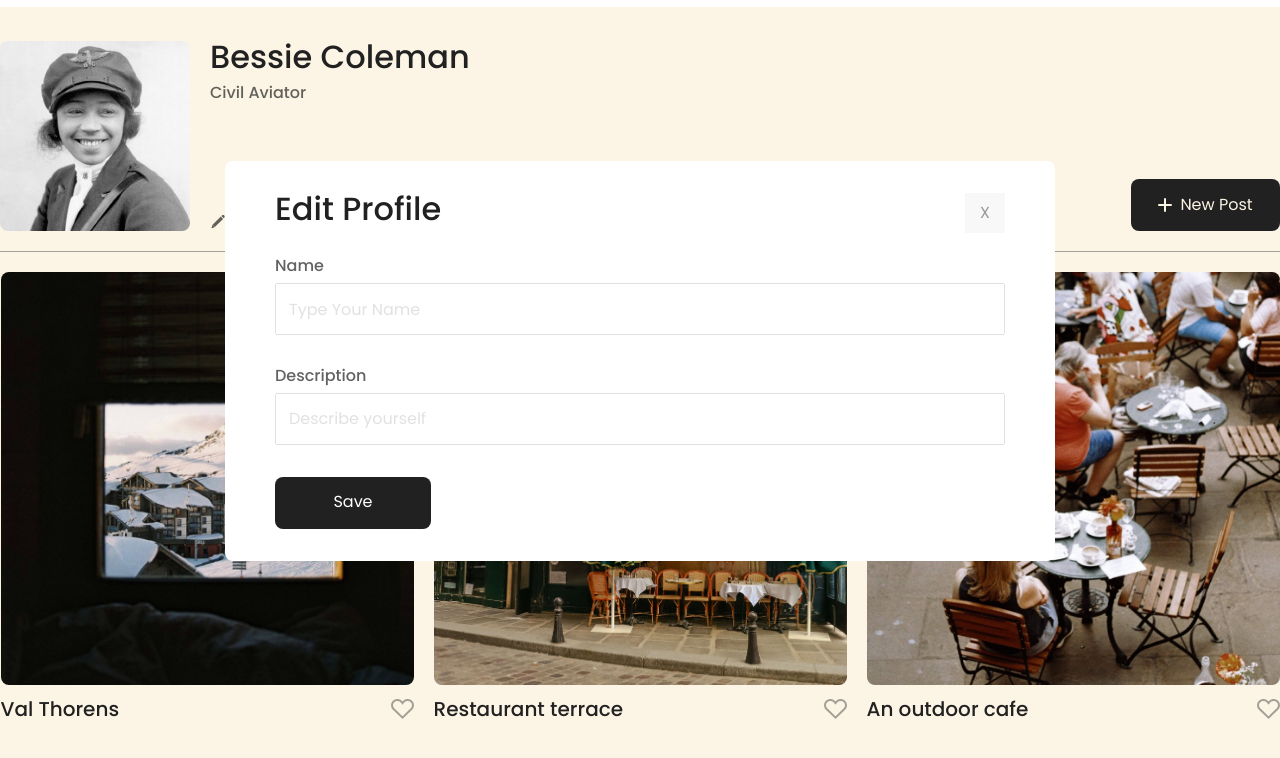
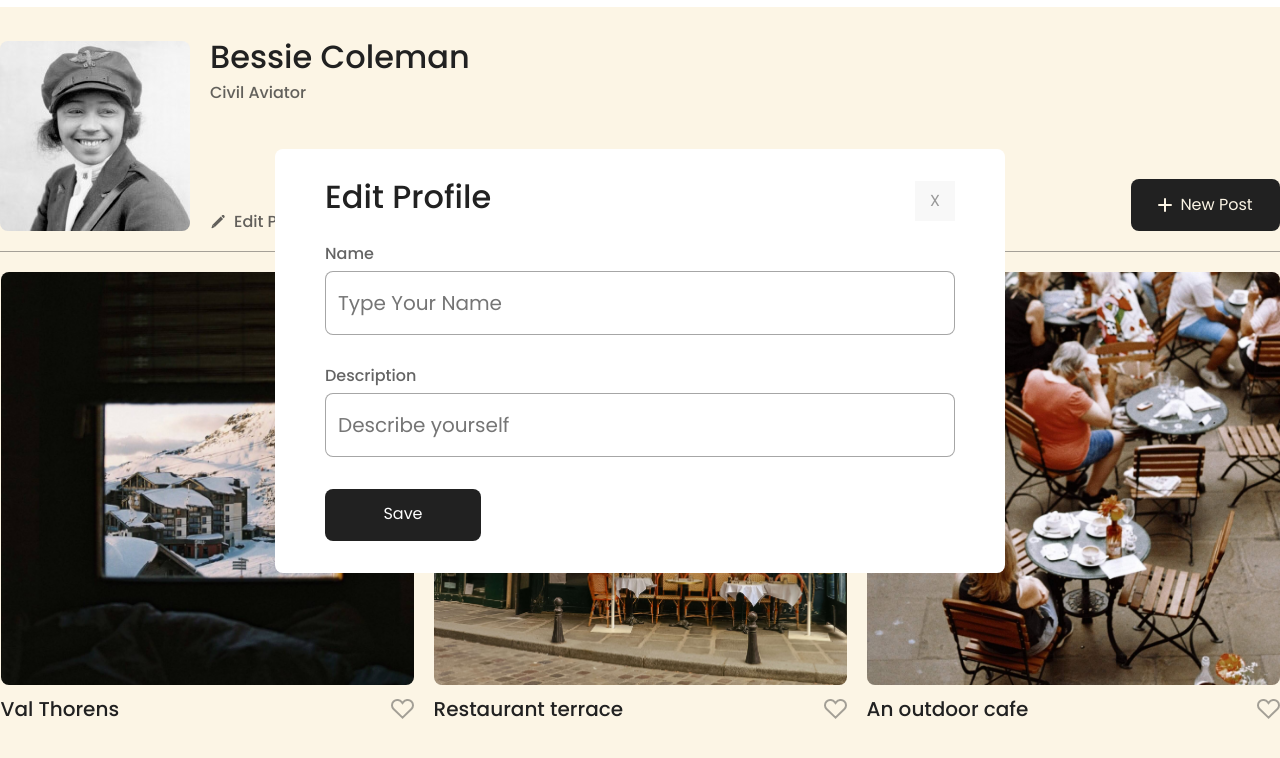
Before and after one commit to wcdavis26/se_project_spots, a plain HTML site: page index.html in a window 1280 px wide. Both pictures are taken after a click on the button "Edit Profile". Shown: the part 39-797 px from the top of the page. Drawn offline with Linux system fonts and the light colour scheme.

Commit message:
updating mac file

```diff
--- a/blocks/modal.css
+++ b/blocks/modal.css
@@ -13,6 +13,7 @@
 }
 
 .modal__container {
+  box-sizing: border-box;
   position: relative;
   background-color: #fff;
   max-width: 730px;
@@ -28,21 +29,22 @@
   font-weight: 500;
   line-height: 1.1;
   font-size: 16px;
-  color: #212121;
-  opacity: 0.7;
+  color: #212121b2;
   display: block;
 }
 
 .modal__input {
   color: #212121;
-  opacity: 0.3;
+  border: 1px solid rgba(33, 33, 33, 0.4);
+  border-radius: 8px;
+  font-size: 20px;
+  line-height: 1;
   width: 100%;
-  height: 52px;
   display: flex;
   margin: 0;
   padding: 0;
   margin-top: 8px;
-  padding-left: 12px;
+  padding: 16px 12px;
   box-sizing: border-box;
 }
 
```
